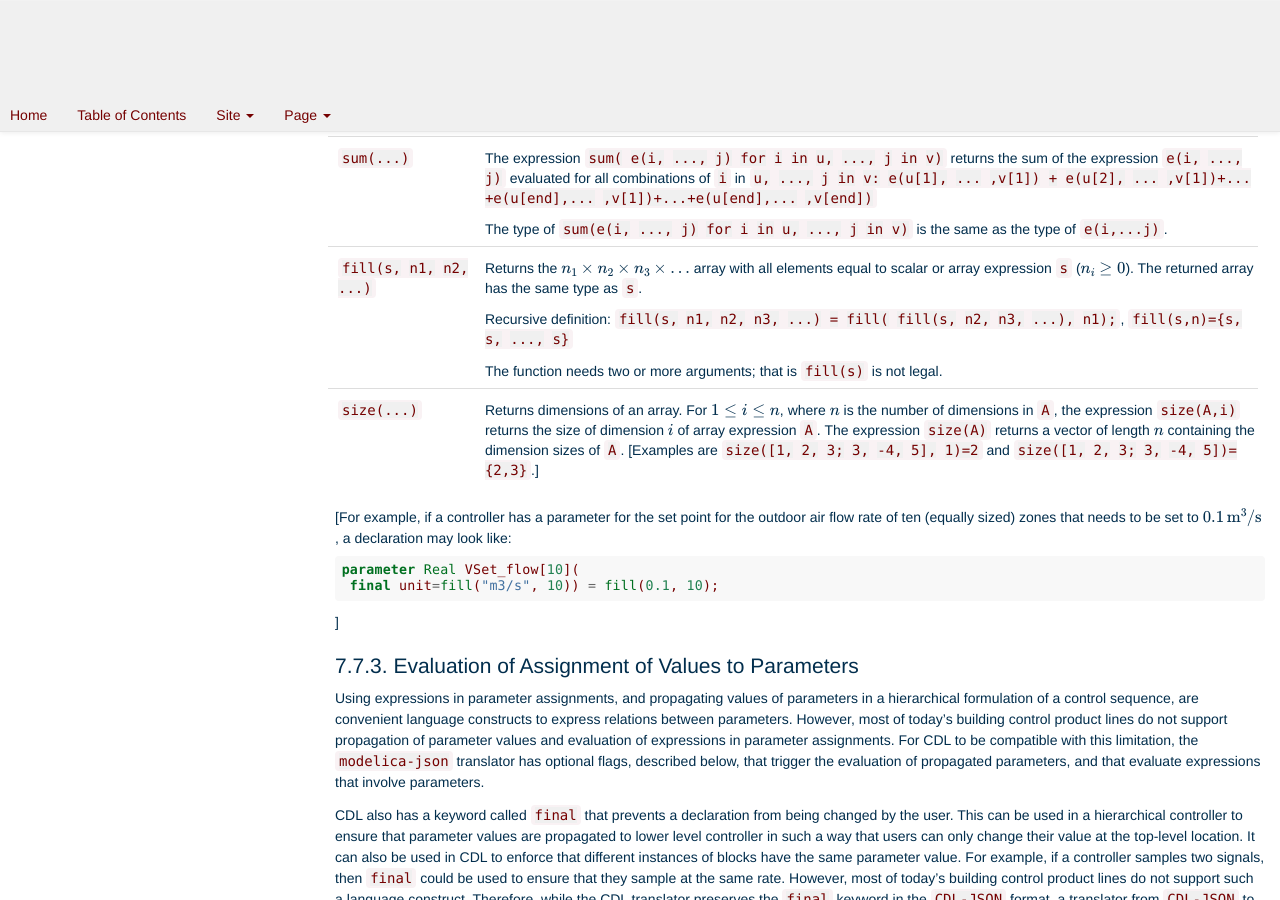
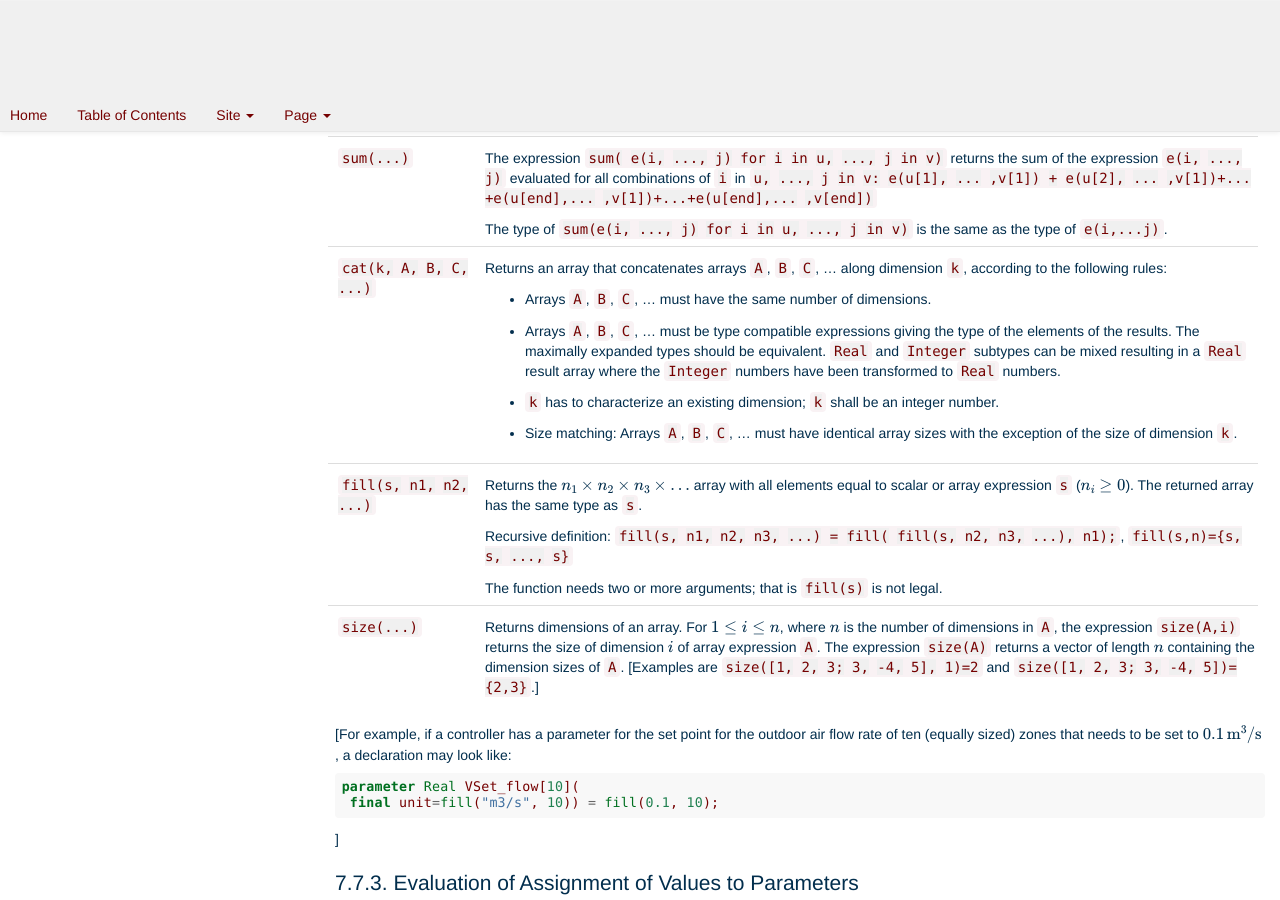
Before and after one commit to lbl-srg/obc, a Sphinx documentation site: the page built from specification/source/cdl.rst, in a window 1280 px wide and 900 px high, scrolled down 9833 px. Built offline with Sphinx 7.4.7, drawn with Linux system fonts in a browser that asks for light colours; formulas are drawn with MathJax 3; cross-references to code outside the pages are shown as plain code.

Commit message:
Added cat function
For #161

```diff
--- a/specification/source/cdl.rst
+++ b/specification/source/cdl.rst
@@ -729,6 +729,18 @@ inputs, and outputs.
                              ``u, ..., j in v: e(u[1], ... ,v[1]) + e(u[2], ... ,v[1])+... +e(u[end],... ,v[1])+...+e(u[end],... ,v[end])``
 
                              The type of ``sum(e(i, ..., j) for i in u, ..., j in v)`` is the same as the type of ``e(i,...j)``.
+   ``cat(k, A, B, C, ...)``  Returns an array that concatenates arrays ``A``, ``B``, ``C``, ...
+                             along dimension ``k``, according to the following rules:
+
+                               * Arrays ``A``, ``B``, ``C``, ... must have the same number of dimensions.
+                               * Arrays ``A``, ``B``, ``C``, ... must be type compatible
+                                 expressions giving the type of the elements of the results.
+                                 The maximally expanded types should be equivalent.
+                                 ``Real`` and ``Integer`` subtypes can be mixed resulting in a ``Real``
+                                 result array where the ``Integer`` numbers have been transformed to ``Real`` numbers.
+                               * ``k`` has to characterize an existing dimension; ``k`` shall be an integer number.
+                               * Size matching: Arrays ``A``, ``B``, ``C``, ... must have identical array sizes
+                                 with the exception of the size of dimension ``k``.
    ``fill(s, n1, n2, ...)``  Returns the :math:`n_1 \times n_2 \times n_3 \times \dots` array with all
                              elements equal to scalar or array
                              expression ``s`` (:math:`n_i \ge 0`).
```
